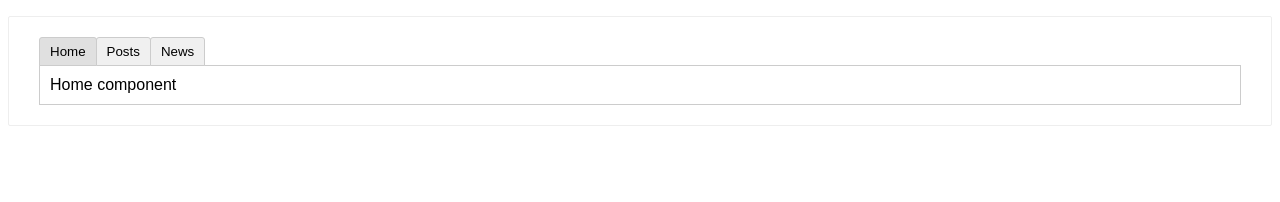
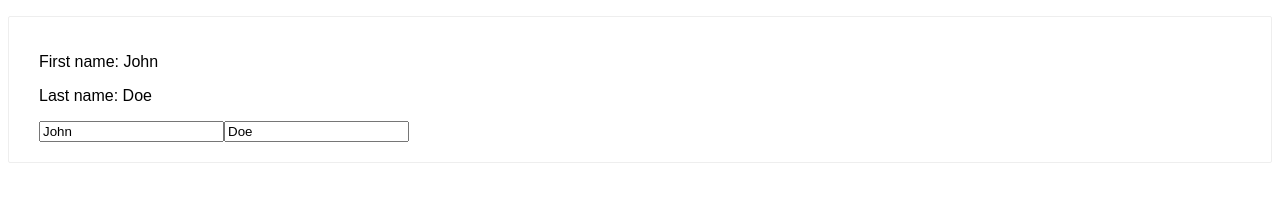
Before and after one commit to abduallahnoorsayket/Vue3_Practices, a plain HTML site: page index.html in a window 1280 px wide. Drawn offline with nearby package versions, Linux system fonts and the light colour scheme.

Commit message:
multiple v-models

```diff
--- a/app.js
+++ b/app.js
@@ -1,25 +1,31 @@
-const app = Vue.createApp({
+const UserName = {
+    props: {
+        firstName: String,
+        lastName: String
+    },
+    template: `
+      <input
+        type="text"
+        :value="firstName"
+        @input="$emit('update:firstName', $event.target.value)">
+
+      <input
+        type="text"
+        :value="lastName"
+        @input="$emit('update:lastName', $event.target.value)">
+    `
+};
+
+const HelloVueApp = {
+    components: {
+        UserName,
+    },
     data() {
         return {
-            currentTab: 'Home',
-            tabs: ['Home', 'Posts', 'News']
-        }
+            firstName: 'John',
+            lastName: 'Doe',
+        };
     },
-    computed: {
-        currentTabComponent() {
-            return 'tab-' + this.currentTab.toLowerCase()
-        }
-    }
-})
+};
 
-app.component('tab-home', {
-    template: `<div class="demo-tab">Home component</div>`
-})
-app.component('tab-posts', {
-    template: `<div class="demo-tab">Posts component</div>`
-})
-app.component('tab-news', {
-    template: `<div class="demo-tab">News component</div>`
-})
-
-app.mount('#dynamic-component-demo')
+Vue.createApp(HelloVueApp).mount('#v-model-example')
--- a/index.html
+++ b/index.html
@@ -12,12 +12,10 @@
 
 <body>
 
-    <div id="dynamic-component-demo" class="demo">
-        <button v-for="tab in tabs" v-bind:key="tab" v-bind:class="['tab-button', { active: currentTab === tab }]" v-on:click="currentTab = tab">
-          {{ tab }}
-        </button>
-
-        <component v-bind:is="currentTabComponent" class="tab"></component>
+    <div id="v-model-example" class="demo">
+        <p>First name: {{ firstName }}</p>
+        <p>Last name: {{ lastName }}</p>
+        <user-name v-model:first-name="firstName" v-model:last-name="lastName"></user-name>
     </div>
 
     <script src="app.js">
--- a/style.css
+++ b/style.css
@@ -8,27 +8,3 @@
     user-select: none;
     overflow-x: auto;
 }
-
-.tab-button {
-    padding: 6px 10px;
-    border-top-left-radius: 3px;
-    border-top-right-radius: 3px;
-    border: 1px solid #ccc;
-    cursor: pointer;
-    background: #f0f0f0;
-    margin-bottom: -1px;
-    margin-right: -1px;
-}
-
-.tab-button:hover {
-    background: #e0e0e0;
-}
-
-.tab-button.active {
-    background: #e0e0e0;
-}
-
-.demo-tab {
-    border: 1px solid #ccc;
-    padding: 10px;
-}
```
